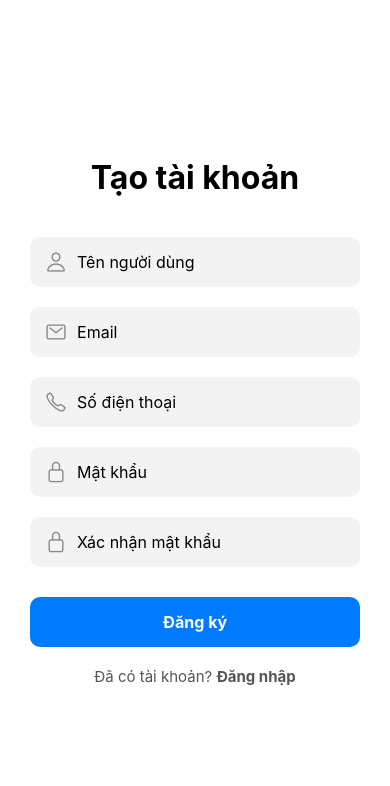
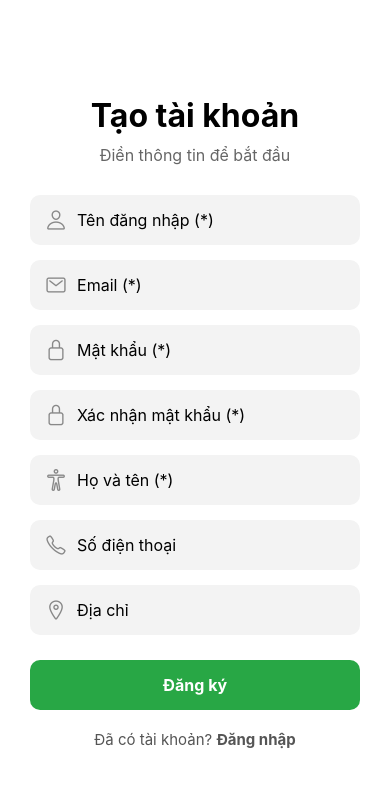
Before and after one commit to khanhdo137/ThuYHuongNo, a React Native app: screen /Register in a window 390 px wide. Shown: the top 786 px of the page. Built offline with nearby package versions, Linux system fonts and the light colour scheme.

Commit message:
kết nối api, đăng kýký

```diff
--- a/app.json
+++ b/app.json
@@ -16,6 +16,7 @@
         "foregroundImage": "./assets/images/adaptive-icon.png",
         "backgroundColor": "#ffffff"
       },
+      "usesCleartextTraffic": true,
       "edgeToEdgeEnabled": true
     },
     "web": {
--- a/package.json
+++ b/package.json
@@ -15,6 +15,7 @@
     "@react-navigation/bottom-tabs": "^7.3.10",
     "@react-navigation/elements": "^2.3.8",
     "@react-navigation/native": "^7.1.6",
+    "axios": "^1.10.0",
     "expo": "~53.0.12",
     "expo-blur": "~14.1.5",
     "expo-constants": "~17.1.6",
@@ -41,9 +42,9 @@
   "devDependencies": {
     "@babel/core": "^7.25.2",
     "@types/react": "~19.0.10",
-    "typescript": "~5.8.3",
     "eslint": "^9.25.0",
-    "eslint-config-expo": "~9.2.0"
+    "eslint-config-expo": "~9.2.0",
+    "typescript": "~5.8.3"
   },
   "private": true
 }
--- a/src/screens/LoginScreen.tsx
+++ b/src/screens/LoginScreen.tsx
@@ -1,21 +1,48 @@
+import apiClient from '@/api/client'; // Import the configured axios client
 import Ionicons from '@expo/vector-icons/Ionicons';
 import { useNavigation } from '@react-navigation/native';
 import React, { useState } from 'react';
-import { Alert, SafeAreaView, StyleSheet, Text, TextInput, TouchableOpacity, View } from 'react-native';
+import { ActivityIndicator, Alert, SafeAreaView, StyleSheet, Text, TextInput, TouchableOpacity, View } from 'react-native';
 
 export default function LoginScreen() {
     const navigation = useNavigation();
-    const [email, setEmail] = useState('');
+    const [username, setUsername] = useState('');
     const [password, setPassword] = useState('');
+    const [loading, setLoading] = useState(false);
 
-    const handleLogin = () => {
-        // Basic validation
-        if (!email || !password) {
-            Alert.alert('Lỗi', 'Vui lòng nhập đầy đủ email và mật khẩu.');
+    const handleLogin = async () => {
+        if (!username || !password) {
+            Alert.alert('Lỗi', 'Vui lòng nhập đầy đủ tên đăng nhập và mật khẩu.');
             return;
         }
-        // TODO: Implement actual login logic (e.g., call API)
-        Alert.alert('Thành công', 'Đăng nhập thành công! (demo)');
+
+        setLoading(true);
+        try {
+            // Corrected endpoint based on documentation: /user/login
+            const response = await apiClient.post('/user/login', {
+                username: username,
+                password: password,
+            });
+
+            // Assuming the API returns a token on successful login
+            const { token, user } = response.data;
+
+            // TODO: Save the token and user data to secure storage and global state (e.g., Context)
+            console.log('Login successful:', token, user);
+            Alert.alert('Thành công', `Chào mừng ${user.username}!`);
+
+            // Navigate to the main app (e.g., Profile screen) after successful login
+            // You might want to reset the navigation stack
+            navigation.navigate('Main' as never);
+
+        } catch (error) {
+            console.error('Login failed:', error);
+            // Try to show a specific error message from the API if possible
+            const errorMessage = error.response?.data?.message || 'Tên đăng nhập hoặc mật khẩu không chính xác.';
+            Alert.alert('Đăng nhập thất bại', errorMessage);
+        } finally {
+            setLoading(false);
+        }
     };
 
     return (
@@ -25,14 +52,14 @@ export default function LoginScreen() {
                 <Text style={styles.subtitle}>Chào mừng trở lại!</Text>
 
                 <View style={styles.inputContainer}>
-                    <Ionicons name="mail-outline" size={22} color="#888" style={styles.inputIcon} />
+                    <Ionicons name="person-outline" size={22} color="#888" style={styles.inputIcon} />
                     <TextInput
                         style={styles.input}
-                        value={email}
-                        onChangeText={setEmail}
-                        placeholder="Nhập Email của bạn"
-                        keyboardType="email-address"
+                        value={username}
+                        onChangeText={setUsername}
+                        placeholder="Nhập tên đăng nhập"
                         autoCapitalize="none"
+                        editable={!loading}
                     />
                 </View>
 
@@ -44,14 +71,19 @@ export default function LoginScreen() {
                         onChangeText={setPassword}
                         placeholder="Nhập mật khẩu"
                         secureTextEntry
+                        editable={!loading}
                     />
                 </View>
 
-                <TouchableOpacity style={styles.loginButton} onPress={handleLogin}>
-                    <Text style={styles.loginButtonText}>Đăng nhập</Text>
+                <TouchableOpacity style={styles.loginButton} onPress={handleLogin} disabled={loading}>
+                    {loading ? (
+                        <ActivityIndicator color="white" />
+                    ) : (
+                        <Text style={styles.loginButtonText}>Đăng nhập</Text>
+                    )}
                 </TouchableOpacity>
 
-                <TouchableOpacity onPress={() => navigation.navigate('Register' as never)}>
+                <TouchableOpacity onPress={() => navigation.navigate('Register' as never)} disabled={loading}>
                     <Text style={styles.switchText}>Chưa có tài khoản? <Text style={{fontWeight: 'bold'}}>Đăng ký ngay</Text></Text>
                 </TouchableOpacity>
             </View>
--- a/src/screens/RegisterScreen.tsx
+++ b/src/screens/RegisterScreen.tsx
@@ -1,69 +1,130 @@
+import apiClient from '@/api/client';
 import Ionicons from '@expo/vector-icons/Ionicons';
 import { useNavigation } from '@react-navigation/native';
 import React, { useState } from 'react';
-import { Alert, SafeAreaView, ScrollView, StyleSheet, Text, TextInput, TouchableOpacity, View } from 'react-native';
+import { ActivityIndicator, Alert, SafeAreaView, ScrollView, StyleSheet, Text, TextInput, TouchableOpacity, View } from 'react-native';
 
 export default function RegisterScreen() {
     const navigation = useNavigation();
-    const [formData, setFormData] = useState({
-        username: '',
-        email: '',
-        phoneNumber: '',
-        password: '',
-        confirmPassword: '',
-    });
 
-    const handleInputChange = (field: keyof typeof formData, value: string) => {
-        setFormData(prevState => ({ ...prevState, [field]: value }));
-    };
+    // Dựa theo API_DOCUMENTATION.md
+    const [username, setUsername] = useState('');
+    const [password, setPassword] = useState('');
+    const [confirmPassword, setConfirmPassword] = useState('');
+    const [email, setEmail] = useState('');
+    const [phoneNumber, setPhoneNumber] = useState('');
+    const [customerName, setCustomerName] = useState('');
+    const [address, setAddress] = useState('');
 
-    const handleRegister = () => {
-        const { username, email, phoneNumber, password, confirmPassword } = formData;
-        if (!username || !email || !phoneNumber || !password || !confirmPassword) {
-            Alert.alert('Lỗi', 'Vui lòng điền đầy đủ thông tin.');
+    const [loading, setLoading] = useState(false);
+
+    const handleRegister = async () => {
+        // Kiểm tra các trường bắt buộc
+        if (!username || !password || !email || !customerName) {
+            Alert.alert('Lỗi', 'Vui lòng điền các trường bắt buộc: Tên đăng nhập, Mật khẩu, Email, Họ và tên.');
             return;
         }
+
+        // Kiểm tra mật khẩu có khớp không
         if (password !== confirmPassword) {
             Alert.alert('Lỗi', 'Mật khẩu xác nhận không khớp.');
             return;
         }
-        // TODO: Implement actual registration logic (e.g., call API)
-        Alert.alert('Thành công', 'Đăng ký thành công! (demo)');
+
+        setLoading(true);
+
+        // Dữ liệu gửi đi, role và gender sẽ được mặc định
+        const userData = {
+            username,
+            password,
+            email,
+            phoneNumber,
+            customerName,
+            address,
+            role: 0, // 0 = Customer
+            gender: 0, // Mặc định là Nam, có thể thay đổi sau trong profile
+        };
+
+        try {
+            const response = await apiClient.post('/user/register', userData);
+
+            console.log('Register successful:', response.data);
+            Alert.alert(
+                'Thành công',
+                'Tài khoản của bạn đã được tạo thành công. Vui lòng đăng nhập.',
+                [{ text: 'OK', onPress: () => navigation.navigate('Login' as never) }]
+            );
+
+        } catch (error) {
+            console.error('Registration failed:', error);
+            const errorMessage = error.response?.data?.message || 'Đã xảy ra lỗi trong quá trình đăng ký. Vui lòng thử lại.';
+            Alert.alert('Đăng ký thất bại', errorMessage);
+        } finally {
+            setLoading(false);
+        }
     };
 
     return (
         <SafeAreaView style={styles.safeArea}>
-            <ScrollView contentContainerStyle={styles.container}>
+            <ScrollView contentContainerStyle={styles.scrollView}>
+                <View style={styles.container}>
                     <Text style={styles.title}>Tạo tài khoản</Text>
+                    <Text style={styles.subtitle}>Điền thông tin để bắt đầu</Text>
 
+                    {/* Tên đăng nhập */}
                     <View style={styles.inputContainer}>
                         <Ionicons name="person-outline" size={22} color="#888" style={styles.inputIcon} />
-                    <TextInput style={styles.input} value={formData.username} onChangeText={val => handleInputChange('username', val)} placeholder="Tên người dùng" />
+                        <TextInput style={styles.input} value={username} onChangeText={setUsername} placeholder="Tên đăng nhập (*)" autoCapitalize="none" editable={!loading} />
                     </View>
+
+                    {/* Email */}
                     <View style={styles.inputContainer}>
                         <Ionicons name="mail-outline" size={22} color="#888" style={styles.inputIcon} />
-                    <TextInput style={styles.input} value={formData.email} onChangeText={val => handleInputChange('email', val)} placeholder="Email" keyboardType="email-address" />
+                        <TextInput style={styles.input} value={email} onChangeText={setEmail} placeholder="Email (*)" keyboardType="email-address" autoCapitalize="none" editable={!loading} />
                     </View>
+
+                    {/* Mật khẩu */}
+                    <View style={styles.inputContainer}>
+                        <Ionicons name="lock-closed-outline" size={22} color="#888" style={styles.inputIcon} />
+                        <TextInput style={styles.input} value={password} onChangeText={setPassword} placeholder="Mật khẩu (*)" secureTextEntry editable={!loading} />
+                    </View>
+
+                    {/* Xác nhận mật khẩu */}
+                    <View style={styles.inputContainer}>
+                        <Ionicons name="lock-closed-outline" size={22} color="#888" style={styles.inputIcon} />
+                        <TextInput style={styles.input} value={confirmPassword} onChangeText={setConfirmPassword} placeholder="Xác nhận mật khẩu (*)" secureTextEntry editable={!loading} />
+                    </View>
+
+                    {/* Họ và tên */}
+                     <View style={styles.inputContainer}>
+                        <Ionicons name="body-outline" size={22} color="#888" style={styles.inputIcon} />
+                        <TextInput style={styles.input} value={customerName} onChangeText={setCustomerName} placeholder="Họ và tên (*)" editable={!loading} />
+                    </View>
+
+                    {/* Số điện thoại */}
                      <View style={styles.inputContainer}>
                         <Ionicons name="call-outline" size={22} color="#888" style={styles.inputIcon} />
-                    <TextInput style={styles.input} value={formData.phoneNumber} onChangeText={val => handleInputChange('phoneNumber', val)} placeholder="Số điện thoại" keyboardType="phone-pad" />
-                </View>
-                <View style={styles.inputContainer}>
-                    <Ionicons name="lock-closed-outline" size={22} color="#888" style={styles.inputIcon} />
-                    <TextInput style={styles.input} value={formData.password} onChangeText={val => handleInputChange('password', val)} placeholder="Mật khẩu" secureTextEntry />
-                </View>
-                <View style={styles.inputContainer}>
-                    <Ionicons name="lock-closed-outline" size={22} color="#888" style={styles.inputIcon} />
-                    <TextInput style={styles.input} value={formData.confirmPassword} onChangeText={val => handleInputChange('confirmPassword', val)} placeholder="Xác nhận mật khẩu" secureTextEntry />
+                        <TextInput style={styles.input} value={phoneNumber} onChangeText={setPhoneNumber} placeholder="Số điện thoại" keyboardType="phone-pad" editable={!loading} />
                     </View>
 
-                <TouchableOpacity style={styles.registerButton} onPress={handleRegister}>
+                    {/* Địa chỉ */}
+                     <View style={styles.inputContainer}>
+                        <Ionicons name="location-outline" size={22} color="#888" style={styles.inputIcon} />
+                        <TextInput style={styles.input} value={address} onChangeText={setAddress} placeholder="Địa chỉ" editable={!loading} />
+                    </View>
+
+                    <TouchableOpacity style={styles.registerButton} onPress={handleRegister} disabled={loading}>
+                         {loading ? (
+                            <ActivityIndicator color="white" />
+                        ) : (
                             <Text style={styles.registerButtonText}>Đăng ký</Text>
+                        )}
                     </TouchableOpacity>
 
-                <TouchableOpacity onPress={() => navigation.goBack()}>
+                    <TouchableOpacity onPress={() => navigation.goBack()} disabled={loading}>
                         <Text style={styles.switchText}>Đã có tài khoản? <Text style={{fontWeight: 'bold'}}>Đăng nhập</Text></Text>
                     </TouchableOpacity>
+                </View>
             </ScrollView>
         </SafeAreaView>
     );
@@ -71,9 +132,11 @@ export default function RegisterScreen() {
 
 const styles = StyleSheet.create({
     safeArea: { flex: 1, backgroundColor: 'white' },
-    container: {
+    scrollView: {
         flexGrow: 1,
         justifyContent: 'center',
+    },
+    container: {
         paddingHorizontal: 30,
         paddingVertical: 20,
     },
@@ -81,14 +144,20 @@ const styles = StyleSheet.create({
         fontSize: 32,
         fontWeight: 'bold',
         textAlign: 'center',
-        marginBottom: 40,
+        marginBottom: 10,
+    },
+    subtitle: {
+        fontSize: 16,
+        color: '#666',
+        textAlign: 'center',
+        marginBottom: 30,
     },
     inputContainer: {
         flexDirection: 'row',
         alignItems: 'center',
         backgroundColor: '#f3f3f3',
         borderRadius: 10,
-        marginBottom: 20,
+        marginBottom: 15,
         paddingHorizontal: 15,
     },
     inputIcon: {
@@ -100,7 +169,7 @@ const styles = StyleSheet.create({
         fontSize: 16,
     },
     registerButton: {
-        backgroundColor: '#007bff',
+        backgroundColor: '#28a745',
         paddingVertical: 15,
         borderRadius: 10,
         alignItems: 'center',
```
Also changed, not shown: src/api/client.ts (+24 -0 lines), 1 other file (tests, documents, lock files or other folders). Lines whose indentation alone changed are shown as unchanged.
